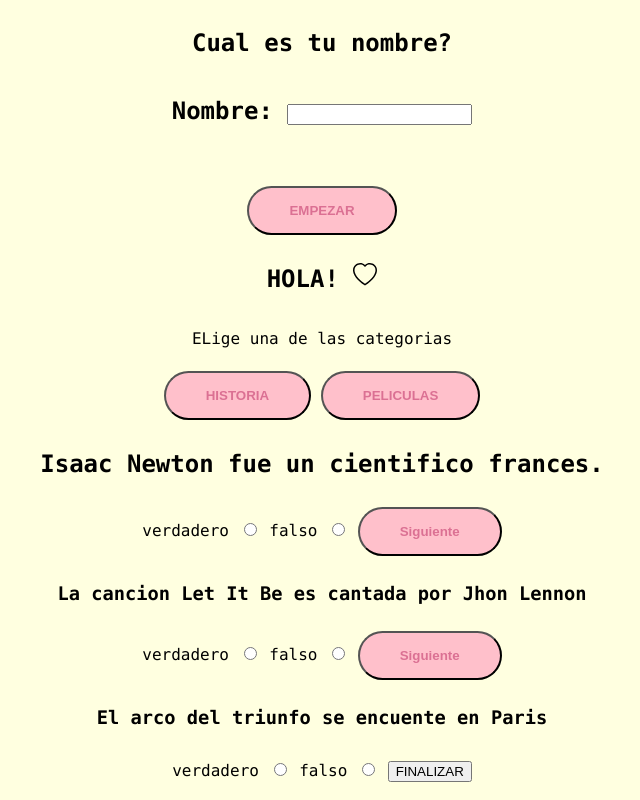
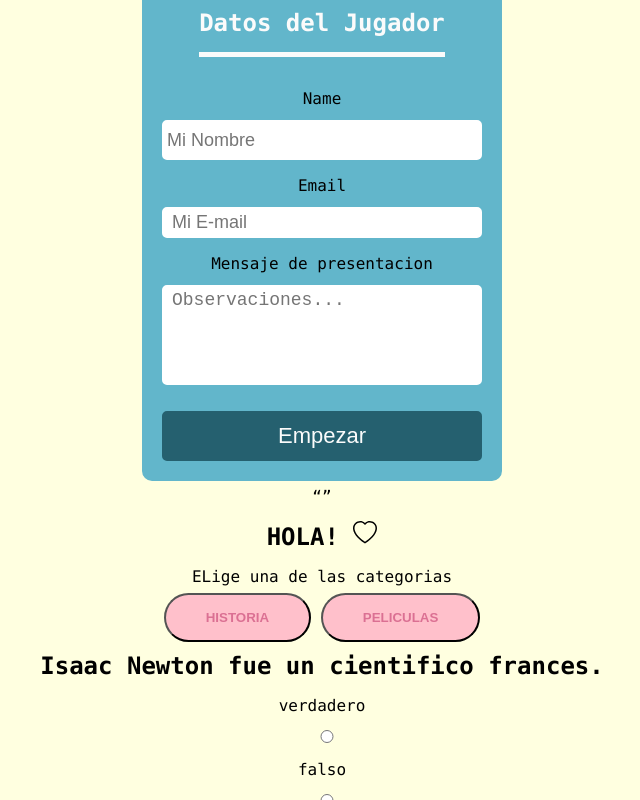
Before and after one commit to blancolauraba/LaboratoriaLau, a plain HTML site: page index.html in a window 1280 px wide. Shown: the part 88-888 px from the top of the page, without its empty margins (318-958 px from the left). Drawn offline with Linux system fonts and the light colour scheme.

Commit message:
Form  example for guidance

```diff
--- a/app.js
+++ b/app.js
@@ -1,4 +1,30 @@
-<form name="myForm" action="/action_page.php" onsubmit="return validateForm()" method="post">
-  Name: <input type="text" name="fname">
-  <input type="submit" value="Submit">
-</form>
+const init = function() {
+  document.getElementById('submit-btn').addEventListener('click', send);
+}
+const send = function(evt) {
+  evt.preventDefault()
+  evt.stopPropagation()
+  let ret = validate()
+  if(ret) {
+    document.getElementById('userData').submit()
+  }
+}
+
+const validate = function(evt) {
+  let valid = true
+  let name = document.getElementById('contact-name')
+  let email = document.getElementById('contact-email')
+  let msg = document.getElementById('contact-msg')
+  if(name.value !== "" || email.value !== "" || msg.value !== "") {
+    valid = false
+  }
+
+  document.getElementById('name-heading').textContent = `Hi ${name.value}`
+  document.getElementById('player-email').textContent = email.value
+  document.getElementById('player-theme').textContent = msg.value
+  let formContainer = document.getElementById('form-wrapper')
+  formContainer.parentElement.classList.add('hidden')
+  return valid
+}
+
+document.addEventListener('DOMContentLoaded', init);
--- /dev/null
+++ b/forms.css
@@ -0,0 +1,98 @@
+h1,
+h2,
+h3,
+h4,
+h5,
+h6,
+p {
+		font-family: 'Open Sans' sans-serif;
+		margin: 0;
+}
+
+.contact__container {
+		display: block;
+		border: 10px solid #62B6CB;
+		border-radius: 10px;
+		margin: 0 auto;
+		padding: 0 0 10px 10px;
+		max-width: 330px;
+		background-color: #62B6CB;
+}
+
+.contact__title {
+		display: inline-block;
+}
+
+.contact__title h2 {
+		padding: 0 10px 0 0px;
+		margin: 5px 0;
+		color: #FBFBFB;
+}
+
+.contact__form {
+		padding: 10px 10px 0 0;
+}
+
+hr {
+		width: 100%;
+		display: block;
+		margin: 5px 0;
+		height: 5px;
+		border: 0;
+		background-color: #FBFBFB;
+}
+
+input,
+textarea {
+		width: 100%;
+		border: 5px solid #FFFFFF;
+		border-radius: 5px;
+		resize: none;
+		padding: 0 5px;
+		box-sizing: border-box;
+		font-family: 'Open Sans' sans-serif;
+		font-size: 18px;
+		color: #25606f;
+}
+
+input[type="text"] {
+		padding: 0;
+		height: 40px;
+		width: 100%;
+}
+
+input:focus,
+textarea:focus {
+		outline: none;
+}
+
+.contact__form-input {
+		margin: 5px 0 10px 0;
+}
+
+.contact__form-textarea {
+		margin: 5px 0;
+		width: 100%;
+		height: 100px;
+}
+
+input[type="submit"] {
+		width: 100%;
+		height: 50px;
+		background-color: #25606f;
+		border: 0;
+		color: #FBFBFB;
+		border: 5px solid #25606f;
+		border-radius: 5px;
+		margin: 10px 0 0 0;
+		font-family: 'Open Sans' sans-serif;
+		font-size: 22px;
+}
+
+input[type="button"]:hover {
+		background-color: #368da2;
+		border: #368da2;
+}
+.hidden {
+  display: none;
+}
--- a/index.html
+++ b/index.html
@@ -9,6 +9,8 @@
      <meta name="viewport" content="width=device-width">
 
      <link href="style.css" rel="stylesheet" type="text/css" />
+     <link rel="stylesheet" href="./forms.css">
+     <script src="./app.js"></script>
 
  <title> Trivia lab </title>
 
@@ -16,23 +18,35 @@
    </head>
 
    <body style="background-color:blanchedalmondl;">
- <h1 {
-  style=  "text-align:center";>HI, THERE</h1>
-
-
+ <h1 id="name-heading" style="text-align:center";>HI, THERE</h1>
 
 <div class="main">
+  <section>
+    <div id="form-wrapper" class="wrapper">
+      <div class="contact__container">
+          <div class="contact__title">
+              <h2>Datos del Jugador<hr></h2>
+
+          </div>
+          <form action="index.html" id="userData" class="contact__form">
+              <label for="contact-name">Name</label>
+              <input id="contact-name" class="contact__form-input" type="text" placeholder="Mi Nombre" required>
+
+              <label for="contact-email">Email</label>
+              <input id="contact-email" class="contact__form-input" type="email" placeholder="Mi E-mail" required>
+
+              <label for="contact-msg">Mensaje de presentacion</label>
+              <textarea id="contact-msg" class="contact__form-textarea" type="text" placeholder="Observaciones..."></textarea>
+
+              <input id="submit-btn" type="submit" value="Empezar">
+          </form>
+      </div>
+  </div>
+  </section>
 <section id="landing-page">
-  <h1>Cual es tu nombre?<h1>
-
-  <form action="/initial-page" id="form1">
-  <label for=" name"> Nombre:</label>
-  <input type="text" id="name" name="name"><br><br>
-  <button onclick="ShowLandingOnly()">EMPEZAR</button>
-
-
-</form>
-
+  <h3 id="payer-name"></h3>
+  <p id="player-email"></p>
+  <q id="player-theme"></q>
 </section>
 
 
@@ -90,7 +104,5 @@
 
 </section>
 </div>
-
-     <script src="script.js"></script>
    </body>
  </html>
--- a/style.css
+++ b/style.css
@@ -7,7 +7,7 @@ body {
   line-height: 2;
   font-family: "Lucida Console", Courier, monospace;
 
-
+  color: black;
 
   }
 
@@ -42,3 +42,7 @@ text-align: center;
   line-height: 2;
   font-family: "Lucida Console", Courier, monospace;
   }
+  #landing-page h3, p, q{
+    color: black;
+    background-color: lightyellow;
+  }
```
